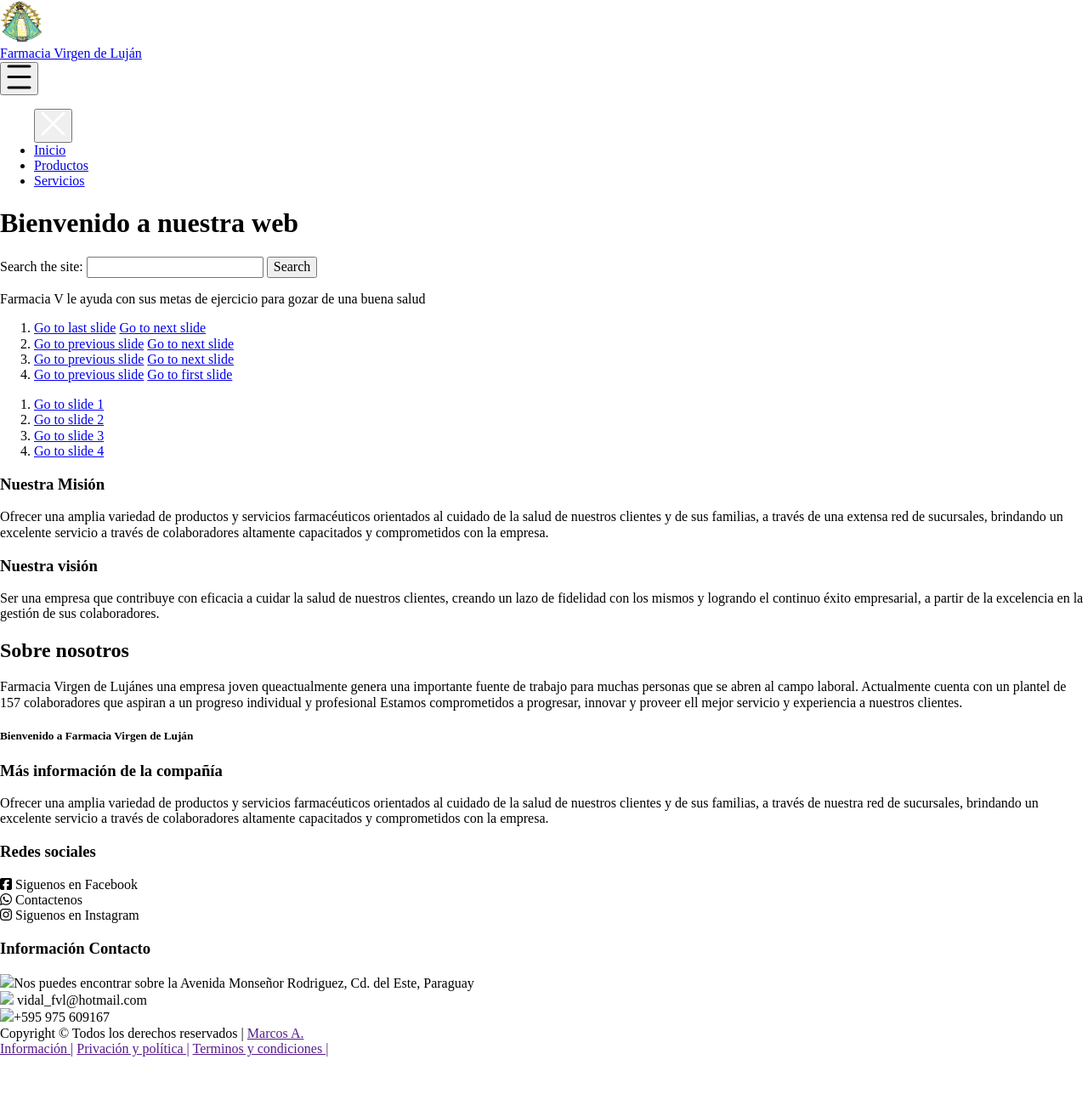
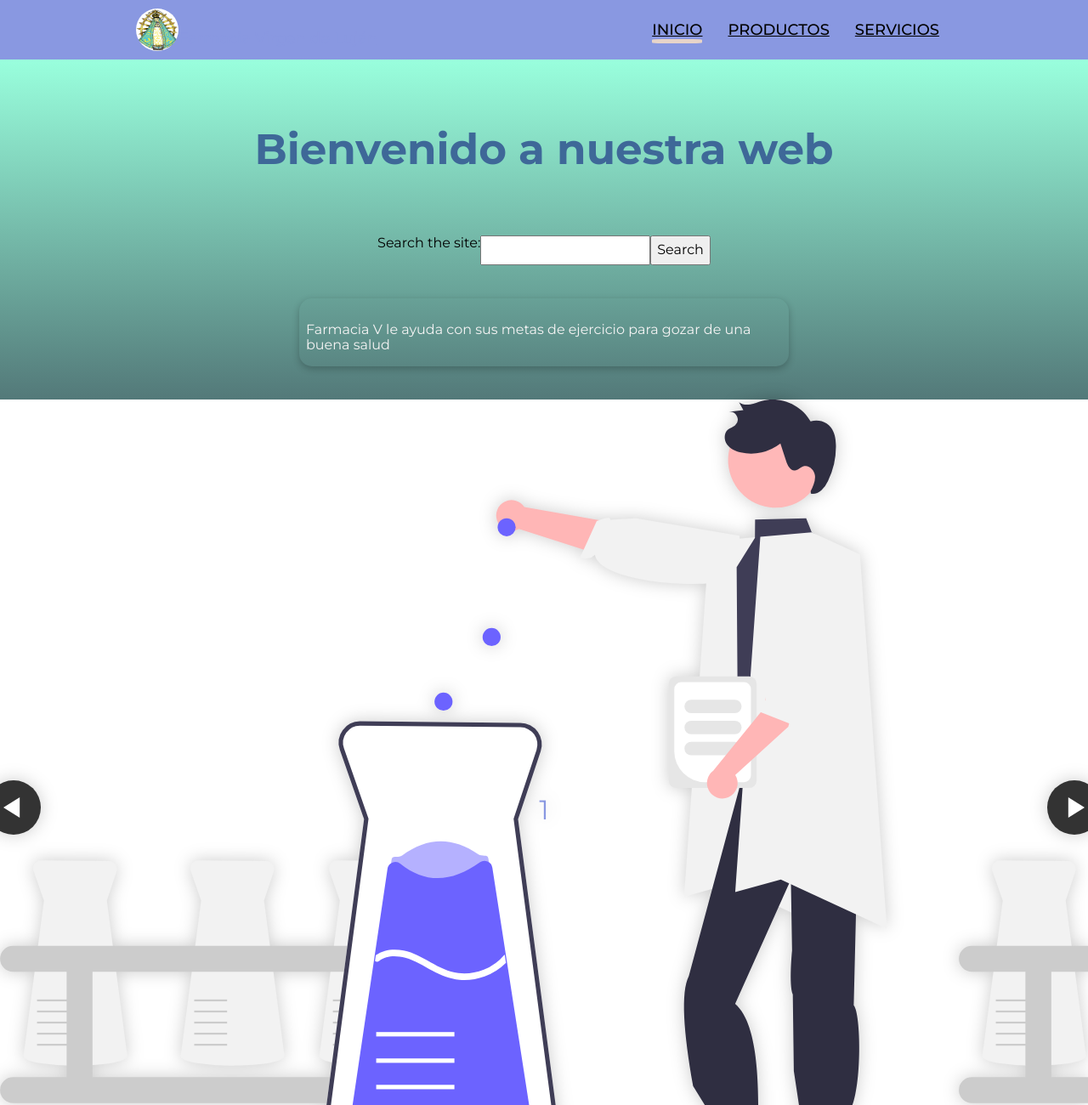
Before and after one commit to marcosalm05/proove-proyect, a plain HTML site: page servicios.html in a window 1280 px wide. Shown: the top 1300 px of the page at 85% size. Before the commit the page ends 1244 px from the top, so only its background shows below. Drawn offline with nearby package versions, Linux system fonts and the light colour scheme; the site is published under a folder, as on GitHub Pages, so addresses that start at the root find nothing; files whose address does not match are found by name; a web font is replaced by a local one.

Commit message:
Update servicios.html

```diff
--- a/servicios.html
+++ b/servicios.html
@@ -3,7 +3,7 @@
 <head>
     <meta charset="UTF-8">
     <meta http-equiv="X-UA-Compatible" content="IE=edge">
-    <link rel="stylesheet" href="/stylecss/servicios.css" type="text/css" >
+    <link rel="stylesheet" href="stylecss/servicios.css" type="text/css" >
     <link href="https://fonts.googleapis.com/css2?family=Comforter+Brush&family=Inconsolata:wght@600&display=swap" rel="stylesheet"><!--Fuente de google para parrafo_1-->
     <link href="https://fonts.googleapis.com/css2?family=Montserrat:wght@700&display=swap" rel="stylesheet">
     <link
@@ -44,11 +44,11 @@
             <button class="close-menu" aria-label="Cerrar menú">
               <img src="img1/close-icon.svg" alt="cerrar menú" />
             </button>
-            <li><a  href="/index.html" class="selected">Inicio
+            <li><a  href="index.html" class="selected">Inicio
 
             </a></li>
-            <li><a href="/productos.html">Productos</a></li>
-            <li><a href="/servicios.html">Servicios</a></li>
+            <li><a href="productos.html">Productos</a></li>
+            <li><a href="servicios.html">Servicios</a></li>
           </ul>
         </nav>
       </header>
@@ -183,15 +183,15 @@ Nuestra visión</h3>
     <div class="column3">
       <h3>Información Contacto</h3>
     <div class="icon_home">
-      <img src="/img1/home-solid.svg" ><label>Nos puedes encontrar sobre la
+      <img src="img1/home-solid.svg" ><label>Nos puedes encontrar sobre la
         Avenida Monseñor Rodriguez, Cd. del Este, Paraguay
       </label>
     </div>
     <div class="icon_mail">
-      <img src="/img1/mail_icon.svg"> <label> vidal_fvl@hotmail.com</label>
+      <img src="img1/mail_icon.svg"> <label> vidal_fvl@hotmail.com</label>
     </div>
     <div class="icon_cell">
-      <img src="/img1/mobile-alt-solid.svg" ><label>+595 975 609167</label>
+      <img src="img1/mobile-alt-solid.svg" ><label>+595 975 609167</label>
     </div>
     </div>
     </div>
@@ -207,7 +207,7 @@ Nuestra visión</h3>
 </footer>
 </body>
 <script src="https://kit.fontawesome.com/8b3c44ad31.js" crossorigin="anonymous"></script>
-<script src="/JavaScript/JavaServicios.js" type="text/javascript"></script>
+<script src="JavaScript/JavaServicios.js" type="text/javascript"></script>
 
 
 </html>
```
